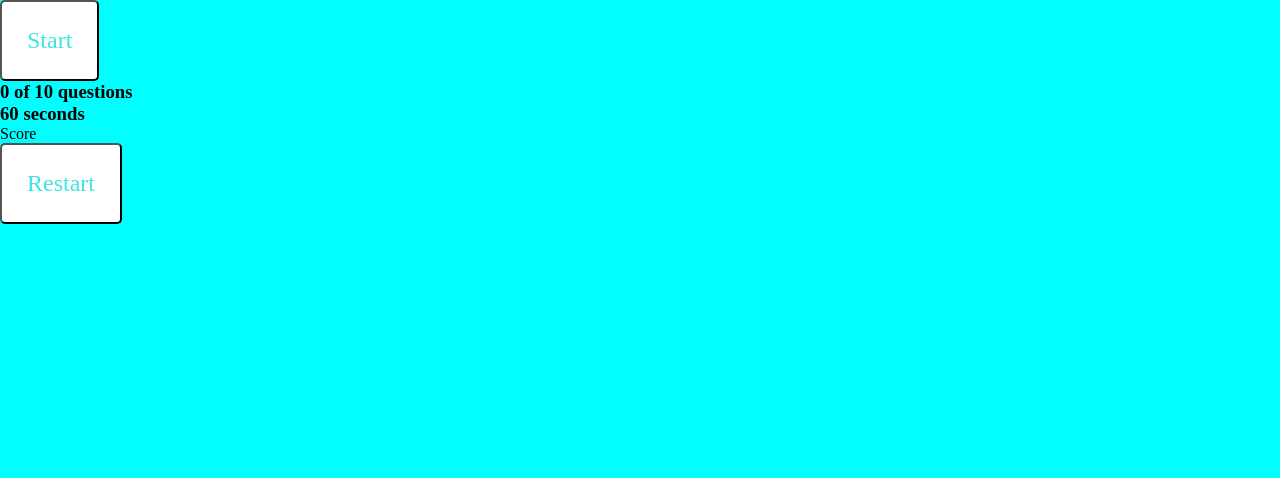
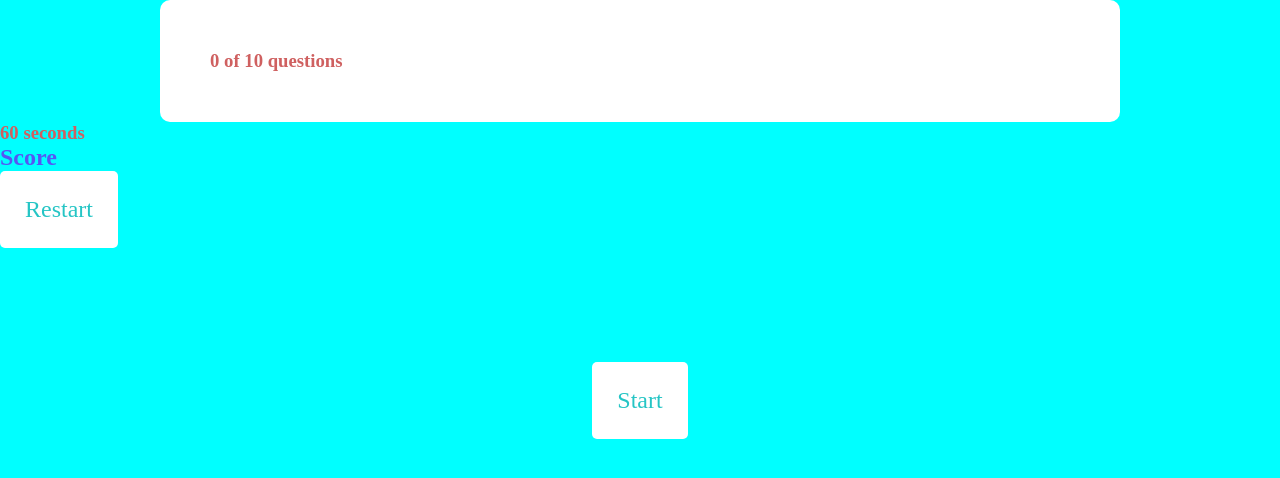
Before and after one commit to FrannyP71/The-JavaScript-Quiz, a plain HTML site: page index.html in a window 1280 px wide. Drawn offline with Linux system fonts and the light colour scheme.

Commit message:
added to CSS

```diff
--- a/index.html
+++ b/index.html
@@ -21,7 +21,7 @@
             <!--the questions will be diplayed here-->
         </div>
         <div class="score">
-            <div id="user-score">Score</div>
+            <h2 id="user-score">Score</h2>
             <button id="restart">Restart</button>
             </div>
 
--- a/style.css
+++ b/style.css
@@ -6,19 +6,20 @@
     box-sizing: border-box;
     margin: 0;
     padding: 0;
+    box-sizing:border-box;
     font-size: 50;
     font-family:'Times New Roman', Times, serif
     }
 
-    h1 {
-        color:white
+    h3 {
+        color:rgb(207, 96, 96)
     }
 
     h2 {
-      color: darkblue
+      color: rgb(86, 86, 244)
     }
 
-    .start-screen, .score-container {
+    .start-page, #score-container {
         position: absolute;
         top: 0;
         width: 100%;
@@ -30,20 +31,27 @@
         margin: auto;
     }
 
-
-    .button {
-        font-size:x-large;
-        padding: 100px;
-        text-align: center;
-        color:white;
-        background-color: rgba(9, 173, 238, 0.787);
-        border-radius: 10px;
-    }
-
     #start-button, #restart {
         font-size: x-large;
         padding: 25px;
         background: white;
-        color: rgb(63, 227, 227);
+        color: rgb(37, 197, 197);
+        position: center;
         border-radius: 5px;
+        border-style: none;
     }
+
+    #display-container {
+        background-color: white;
+        padding:50px;
+        width: 75%;
+        margin:0 auto;
+        position: center;
+        border-radius: 10px
+    }
+
+    .header {
+        display: flex;
+        justify-content: space-between;
+        align-items: center;
+    }
```
